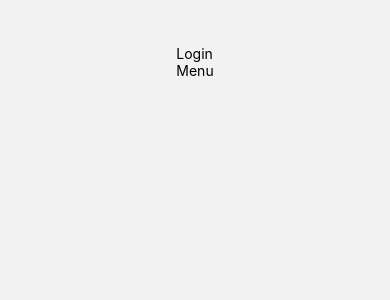
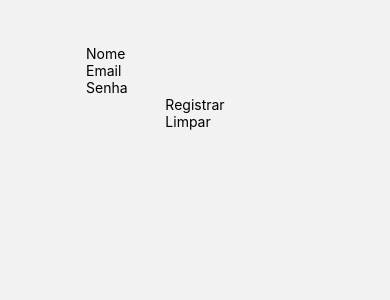
Before and after one commit to Nicolas-Colman/PADS-CB, a React Native app: screen / in a window 390 px wide. Shown: the top 300 px of the page. Built offline with nearby package versions, Linux system fonts and the light colour scheme.

Commit message:
att de dados e criação do Usuario

```diff
--- a/App.tsx
+++ b/App.tsx
@@ -14,10 +14,11 @@ export default function App() {
   return (
     <NavigationContainer>
     <Stack.Navigator>
+      <Stack.Screen name="Cadastro" component={Cadastro} options={{headerShown: false}}/>
       <Stack.Screen name ="Login" component={Login} options={{headerShown: false}}/>
       <Stack.Screen name="Menu"     component={Menu} options={{headerShown: false}}/>
       <Stack.Screen name="Home" component={Home} options={{headerShown: false}}/>
-      <Stack.Screen name="Cadastro" component={Cadastro} options={{headerShown: false}}/>
+
     </Stack.Navigator>
   </NavigationContainer>
   );
--- /dev/null
+++ b/Src/model/Usuario.tsx
@@ -0,0 +1,39 @@
+export class Usuario {
+    public userId       : string;
+    public userNome     : string;
+    public userEmail    : string;
+    public userSenha    : string;
+
+    constructor(obj?: Partial<Usuario>){
+        if(obj){
+            this.userId     = obj.userId
+            this.userNome   = obj.userNome
+            this.userEmail  = obj.userEmail
+            this.userSenha  = obj.userSenha
+        }
+    }
+
+    toString(){
+        const objeto =`{
+        "userId"        :"${this.userId}",
+        "userNome"      :"${this.userNome}",
+        "userEmail"     :"${this.userEmail}",
+        "userSenha"     :"${this.userSenha}",
+        }`
+
+        return objeto
+    }
+
+    Firestore(){
+        const usuario = {
+            userId      : this.userId,
+            userNome    : this.userNome,
+            userEmail   : this.userEmail,
+            userSenha   : this.userSenha
+        }
+        return usuario
+
+    }
+
+
+}
--- a/Src/views/cadastro.tsx
+++ b/Src/views/cadastro.tsx
@@ -3,21 +3,86 @@ import * as React from 'react';
 import { useState } from "react";
 import { KeyboardAvoidingView, View, TextInput, Text, TouchableOpacity } from "react-native";
 import estilo from "../../estilo"
+import { Usuario } from "../model/Usuario";
+import { auth, firestore, storage } from "../../firebase";
 
-const cadastro = () =>{
+const Cadastro = () => {
+    const [formUsuario, setFormUsuario] = useState<Partial<Usuario>>({});
+    const navigation = useNavigation();
+
+    const refUsuario = firestore.collection("Perfil")
+        .doc("ClienteDoc")
+        .collection("Usuario");
+
+    const Limpar = () => {
+        setFormUsuario({});
+    };
+
+    const Registro = () => {
+
+        auth
+            .createUserWithEmailAndPassword(formUsuario.userEmail!, formUsuario.userSenha!)
+            .then((userCredentials) => {
+                const user = userCredentials.user;
+                const refComIdUsuario = refUsuario.doc(auth.currentUser?.uid!);
+                refComIdUsuario.set({
+                    id: auth.currentUser?.uid,
+                    nome: formUsuario.userNome,
+                    email: formUsuario.userEmail,
+                });
+                console.log("registrado como ", user?.email);
+                navigation.replace("Menu");
+            })
+            .catch((error) => alert(error.message));
+
+    }
+
+
+
+
+
+
 
 
     return (
-                <KeyboardAvoidingView  style={estilo.tela}>
-                    <View>
-                        <Text>Cadastro</Text>
-                    </View>
+        <KeyboardAvoidingView style={estilo.tela}>
 
-                </KeyboardAvoidingView>
-            )
+
+            <View> {/*area de formulario */}
+                <TextInput
+                    placeholder="Nome"
+                    value={formUsuario.userNome}
+                    onChangeText={(texto) => setFormUsuario({ ...formUsuario, userNome: texto })}
+                />
+                <TextInput
+                    placeholder="Email"
+                    value={formUsuario.userEmail}
+                    onChangeText={(texto) => setFormUsuario({ ...formUsuario, userEmail: texto })}
+                />
+                <TextInput
+                    placeholder="Senha"
+                    value={formUsuario.userSenha}
+                    onChangeText={(texto) => setFormUsuario({ ...formUsuario, userSenha: texto })}
+                    secureTextEntry
+                />
+            </View>
+
+            <View > {/*area de Bottoes */}
+                <TouchableOpacity onPress={Registro}>
+                    <Text>Registrar</Text>
+                </TouchableOpacity>
+                <TouchableOpacity onPress={Limpar}>
+                    <Text>Limpar</Text>
+                </TouchableOpacity>
+            </View>
+
+
+
+        </KeyboardAvoidingView>
+    )
 
 
 
 
 }
-export default cadastro
+export default Cadastro
--- a/Src/views/login.tsx
+++ b/Src/views/login.tsx
@@ -3,6 +3,8 @@ import * as React from 'react';
 import { useState } from "react";
 import { KeyboardAvoidingView, View, TextInput, Text, TouchableOpacity } from "react-native";
 import estilo from "../../estilo"
+import { Usuario } from "../model/Usuario";
+
 
 const Login = () => {
 
```
Also changed, not shown: package.json (+4 -4 lines), 2 other files (tests, documents, lock files or other folders).
